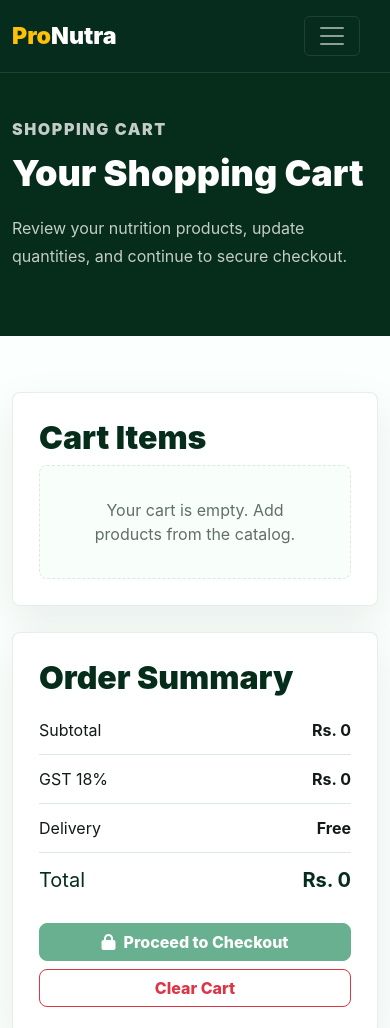
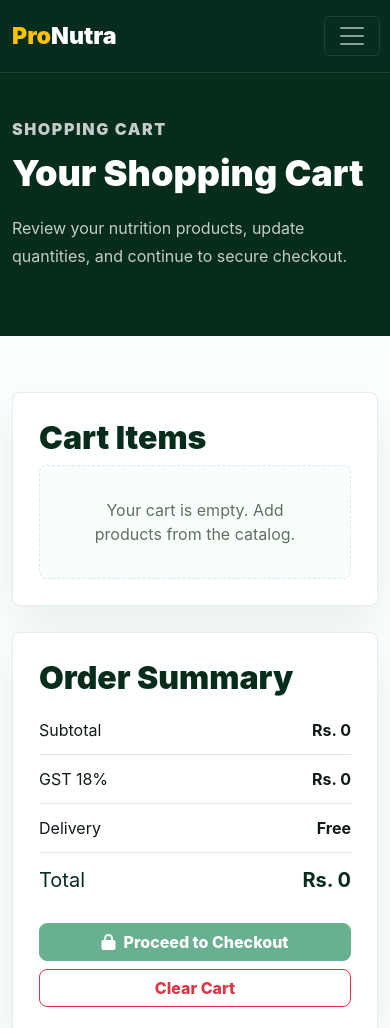
Before and after one commit to yashpuri12/ProNutra-, a plain HTML site: page cart.html in a window 390 px wide. Shown: the top 1028 px of the page. Drawn offline with nearby package versions, Linux system fonts and the light colour scheme.

Commit message:
updated website mobail cart section

```diff
--- a/style.css
+++ b/style.css
@@ -1267,7 +1267,7 @@ transform:translateY(-50%);
 /* menu pinned right */
 .navbar-toggler{
 position:absolute !important;
-right:30px !important;
+right:10px !important;
 top:50%;
 transform:translateY(-50%);
 margin:0 !important;
```
